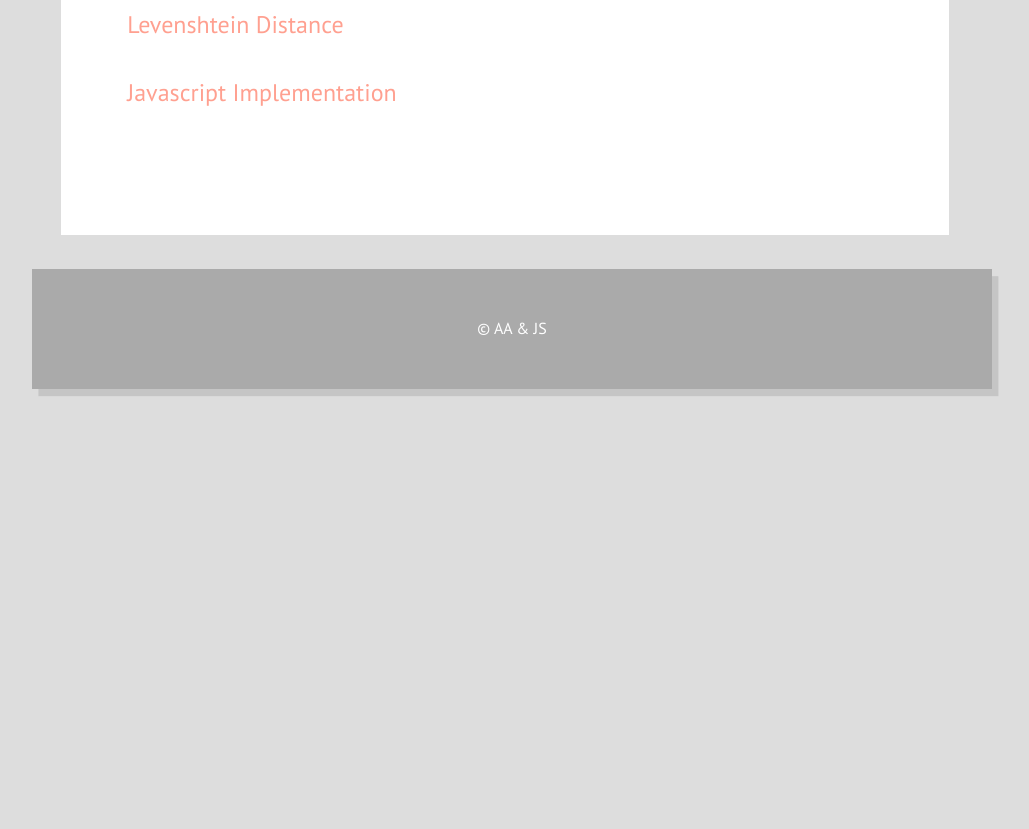
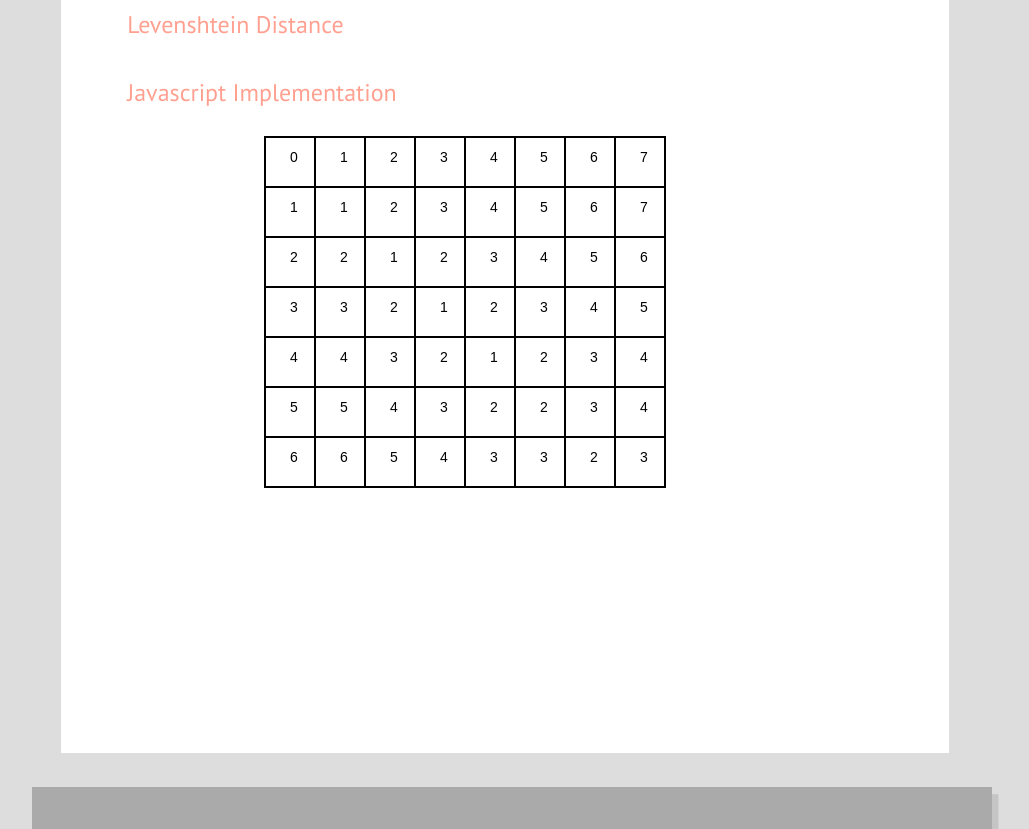
Before and after one commit to Awjin/algos-js1, a plain HTML site: page dp/auto-correct.html in a window 1280 px wide. Shown: the part 480-1309 px from the top of the page, without its empty margins (128-1157 px from the left). Before the commit the page ends 908 px from the top, so only its background shows below. Drawn offline with nearby package versions, Linux system fonts and the light colour scheme; a web font is replaced by a local one.

Commit message:
working on levenshtein/auto correct

```diff
--- a/dp/auto-correct.html
+++ b/dp/auto-correct.html
@@ -6,6 +6,9 @@
     <link rel="stylesheet" href="../assets/stylesheets/main.css">
     <link rel="stylesheet" href="http://fonts.googleapis.com/css?family=PT+Sans:400,400italic">
     <link rel="stylesheet" href="http://fonts.googleapis.com/css?family=Gentium+Basic:400,700,400italic,&subset=latin,latin-ext">
+    <script src="http://d3js.org/d3.v3.min.js" charset="utf-8"></script>
+    <script type="text/javascript" language="JavaScript"
+    src="levenshtein.js"></script>
     <title>Auto-Correct</title>
   </head>
 
@@ -26,7 +29,10 @@
       <br>
       <h2>Javascript Implementation</h2>
       <p>
+       <div id="leven" style="text-align:center;"></div>
+
       </p>
+
     </article>
 
     <a href="../about">
@@ -34,3 +40,12 @@
     </a>
   </body>
 </html>
+
+<script>
+  var json = levenshtein("sitting","kitten");
+  var svg = d3.select("#leven").append("svg")
+            .attr("width", 500)
+            .attr("height", 500);
+
+  levenBoard(svg, json, "sitting","kitten");
+</script>
--- a/dp/levenshtein.js
+++ b/dp/levenshtein.js
@@ -61,6 +61,19 @@ function levenshtein (s_str, t_str) {
 		}
 	}
 
+	// for (var i = 0; i < s_str.length; i++){
+
+	// }
+
+	// for (var j = 0; j < t_str.length; j++){
+	// 	jsonArr.push({
+	// 		"i" : ,
+	// 		"j" : j,
+	// 		"d" : d[i][j]
+	// 	});
+	// }
+
+
 	//console.log("JSON: ", jsonArr);
 
 	//return d[s_len-1][t_len-1], jsonArr;
@@ -68,5 +81,73 @@ function levenshtein (s_str, t_str) {
 	return jsonArr;
 }
 
-var json = levenshtein("saturday","sunday");
-console.log("Levenshtein Distance =", json);
+function levenBoard (svgContainer, jsonArr, s_str, t_str) {
+
+	var s = s_str.split("");
+	var t = t_str.split("");
+
+	//Adding rectangle objects to SVG
+	var squares = svgContainer.selectAll("rect")
+		.data(jsonArr)
+		.enter()
+		.append("rect");
+
+	//Drawing rectangles
+	var squareAttributes = squares
+		.attr("x", function (d) {return 50*d.i + 10;})
+		.attr("y", function (d) {return 50*d.j + 10;})
+		.attr("width", 50)
+		.attr("height", 50)
+		.style("stroke", "black")
+		.style("stroke-width", 2)
+		.attr("fill", "white");
+
+	//Adding text objects to SVG
+	var text = svgContainer.selectAll("text")
+		.data(jsonArr)
+		.enter()
+		.append("text");
+
+	//Drawing text
+	var textLabels = text
+		.attr("x", function (d) {return 50*d.i + 35;})
+		.attr("y", function (d) {return 50*d.j + 35;})
+		.text(function (d) {return d.d;})
+		.attr("font-family", "sans-serif")
+		.attr("font-size", "14px")
+		.attr("fill", "black");
+
+	var jsonLabels = [
+		{x: 85, y: 50, text: s[0]},
+		{x: 85, y: 50, text: s[1]},
+		{x: 85, y: 50, text: s[2]},
+		{x: 85, y: 50, text: s[3]},
+		{x: 85, y: 50, text: s[4]},
+		{x: 85, y: 50, text: s[5]},
+		{x: 85, y: 50, text: s[6]}
+	];
+
+	// for (i = 0; i < s.length; i++){
+	// 	jsonLabels.push({
+	// 		x: 85,
+	// 		y: 50,
+	// 		text: s[i]
+	// 	});
+	// 	console.log(s[i]);
+	// }
+
+	var text = svgContainer.selectAll("text")
+		.data(jsonLabels)
+		.enter()
+		.append("text");
+
+	//Drawing text
+	var textLabels = text
+		.attr("x", function (d) {return d.x;})
+		.attr("y", function (d) {return d.y;})
+		.text(function (d) {return d.text;})
+		.attr("font-family", "sans-serif")
+		.attr("font-size", "14px")
+		.attr("fill", "black");
+
+}
```
